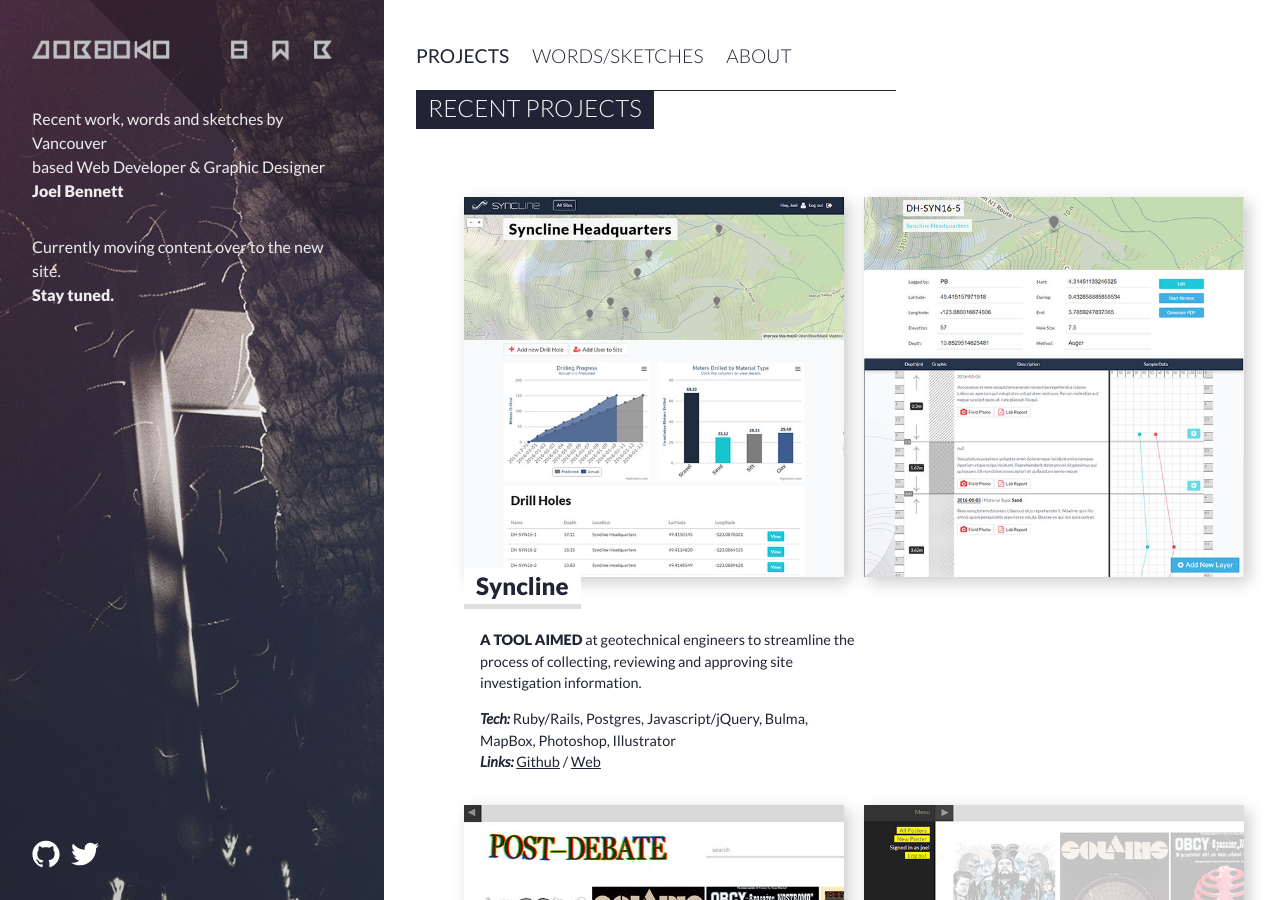
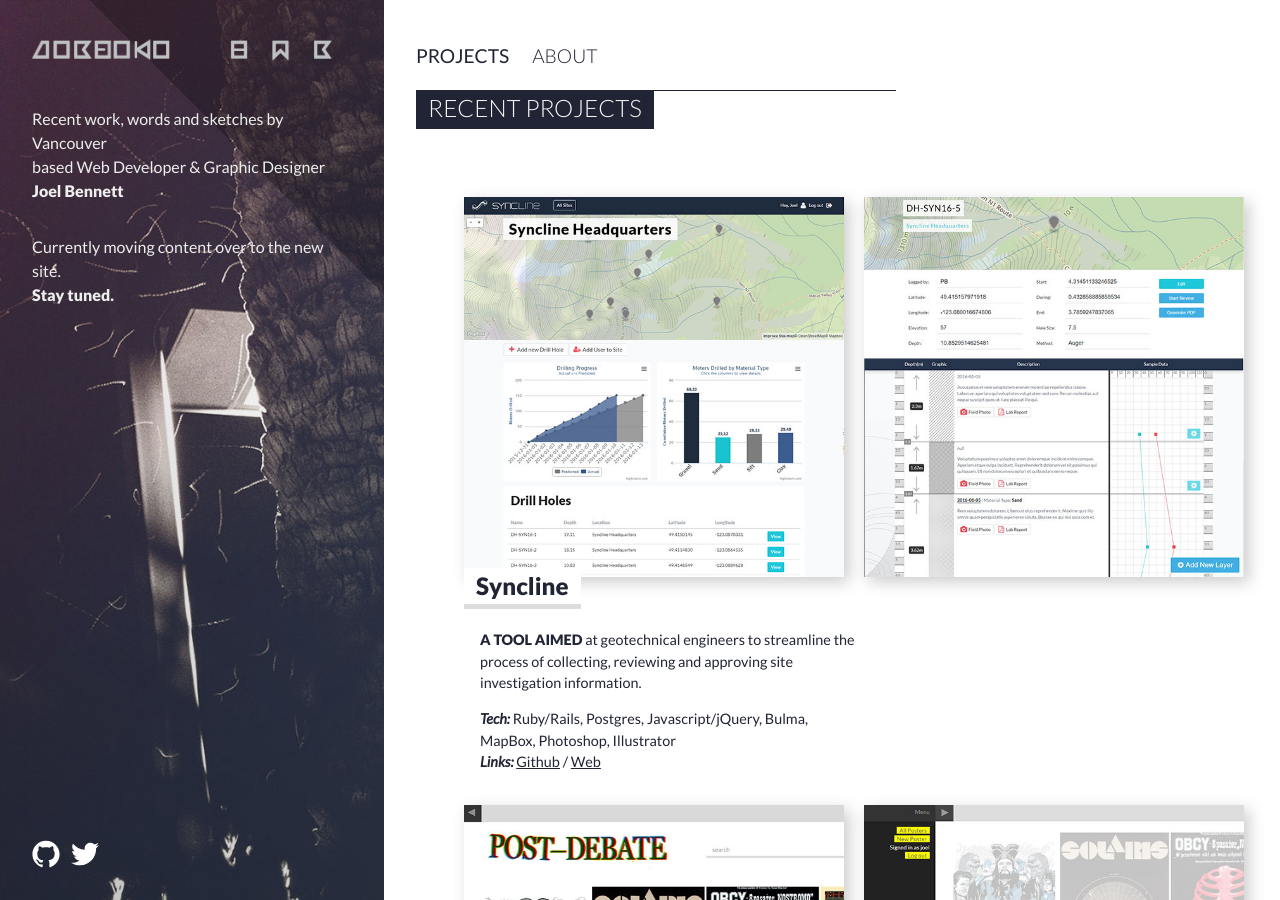
Before and after one commit to joelkbennett/joelkbennett.github.io, a Jekyll site: the page built from index.html, in a window 1280 px wide and 900 px high. Built offline with Jekyll 4.4.1, drawn with Linux system fonts in a browser that asks for light colours.

Commit message:
Nav edit

```diff
--- a/_includes/nav.html
+++ b/_includes/nav.html
@@ -4,9 +4,6 @@
       <a class='projects' href="/">Projects</a>
     </li>
     <li>
-      <a class='blog' href="/blog">Words/Sketches</a>
-    </li>
-    <li>
       <a class='about' href="/about">About</a>
     </li>
   </ul>
```
